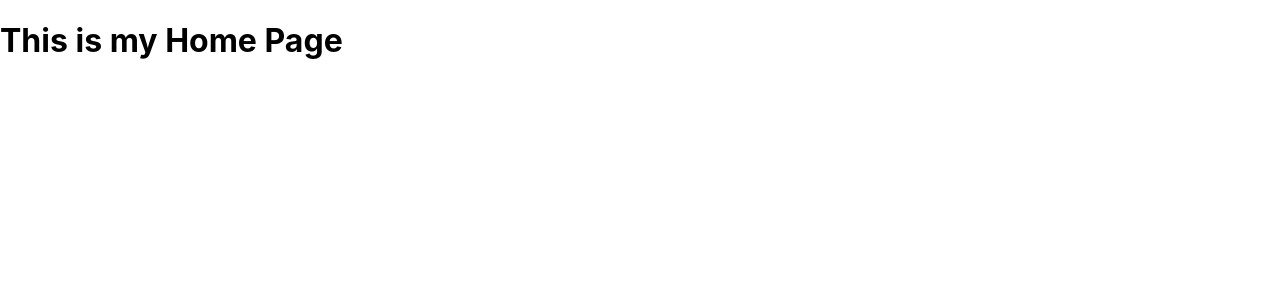
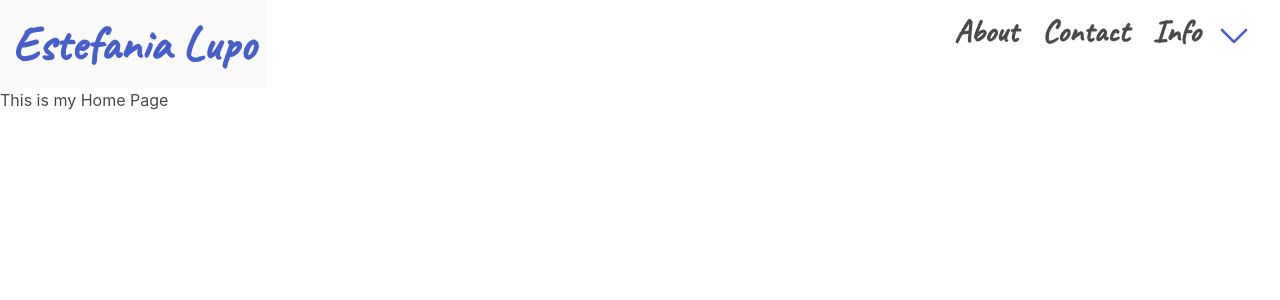
Before and after one commit to lain7891/portfolio, a React (Create React App) app: page /#/ in a window 1280 px wide. Shown: the top 300 px of the page. Built offline with nearby package versions, Linux system fonts and the light colour scheme.

Commit message:
got the navbar to work and routes to pass from one page to the next

```diff
--- a/public/index.html
+++ b/public/index.html
@@ -15,6 +15,15 @@
       user's mobile device or desktop. See https://developers.google.com/web/fundamentals/web-app-manifest/
     -->
     <link rel="manifest" href="%PUBLIC_URL%/manifest.json" />
+    <link
+      rel="stylesheet"
+      href="https://cdnjs.cloudflare.com/ajax/libs/bulma/0.9.1/css/bulma.min.css"
+      integrity="sha512-ZRv40llEogRmoWgZwnsqke3HNzJ0kiI0+pcMgiz2bxO6Ew1DVBtWjVn0qjrXdT3+u+pSN36gLgmJiiQ3cQtyzA=="
+      crossorigin="anonymous"
+    />
+    <link rel="stylesheet" href="path/to/font-awesome/css/font-awesome.min.css">
+    <link rel="preconnect" href="https://fonts.gstatic.com">
+<link href="https://fonts.googleapis.com/css2?family=Caveat&display=swap" rel="stylesheet">
     <!--
       Notice the use of %PUBLIC_URL% in the tags above.
       It will be replaced with the URL of the `public` folder during the build.
--- a/src/App.js
+++ b/src/App.js
@@ -2,11 +2,13 @@ import { HashRouter as Router, Route, Switch } from "react-router-dom";
 import About from "./containers/About/About";
 import Contact from "./containers/Contact/Contact";
 import Home from "./containers/Home/Home";
+import Navbar from "./component/Navbar/Navbar"
 
 function App() {
   return (
     <div className="App">
       <Router basename="/">
+        <Navbar/>
         <Switch>
           <Route path="/about" component={About}></Route>
           <Route path="/contact" component={Contact}></Route>
--- /dev/null
+++ b/src/component/Navbar/Navbar.jsx
@@ -0,0 +1,61 @@
+import React from "react";
+import { Link, NavLink } from "react-router-dom";
+
+const styles = {
+home: {
+    fontFamily: "Caveat, cursive",
+}
+}
+
+const Navbar = () => {
+  return (
+    <>
+      <div>
+        <nav className="navbar" role="navigation" aria-label="main navigation" style={styles.home}>
+          <div className="navbar-brand">
+
+            <a
+              role="button"
+              className="navbar-burger"
+              aria-label="menu"
+              aria-expanded="false"
+              data-target="navbarBasicExample"
+            >
+              <span aria-hidden="true"></span>
+              <span aria-hidden="true"></span>
+              <span aria-hidden="true"></span>
+            </a>
+          </div>
+
+          <div id="navbarBasicExample" className="navbar-menu">
+            <div className="navbar-start">
+              {/* <a className="navbar-item">Home</a> */}
+<Link to="Home" className="navbar-item title is-1">Estefania Lupo</Link>
+
+</div>
+
+<div className="navbar-end">
+
+              {/* <a className="navbar-item">Documentation</a> */}
+              <NavLink to="About" className="navbar-item title is-3" activeClassName="active">About</NavLink>
+              <NavLink to="Contact" className="navbar-item title is-3" activeClassName="active">Contact</NavLink>
+              <div className="navbar-item has-dropdown is-hoverable">
+                <a className="navbar-link title is-3">Info</a>
+
+                <div className="navbar-dropdown subtitle is-5">
+                  <a className="navbar-item" href="./assets/Resume.pdf">Resume</a>
+                  <a className="navbar-item" href="https://github.com/lain7891">GitHub</a>
+                  <a className="navbar-item" href="https://www.linkedin.com/in/estefania-lupo/">LinkedIn</a>
+                  <hr className="navbar-divider" />
+                  <a className="navbar-item">Phone #</a>
+                </div>
+              </div>
+            </div>
+          </div>
+        </nav>
+      </div>
+    </>
+  );
+};
+
+export default Navbar;
```
Also changed, not shown: src/component/Navbar/Navbar.css (added), 2 other files (tests, documents, lock files or other folders).
